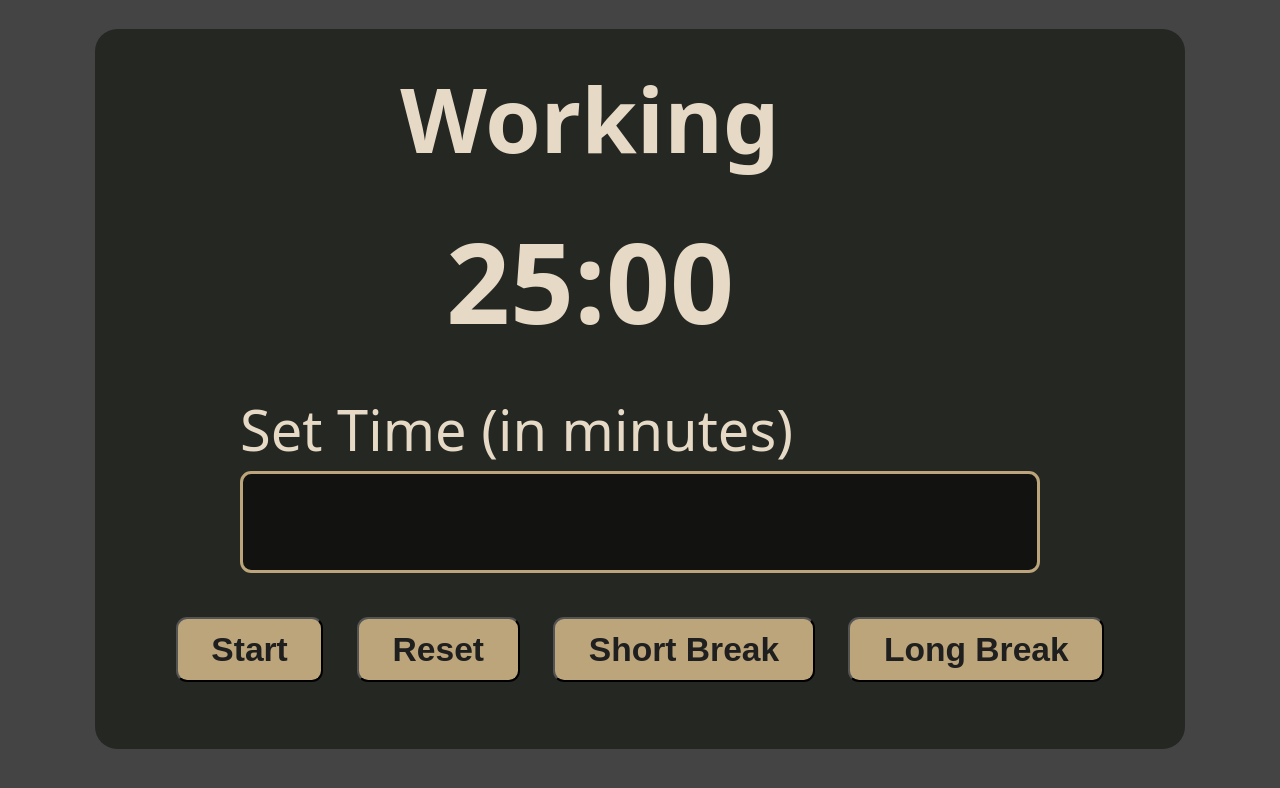
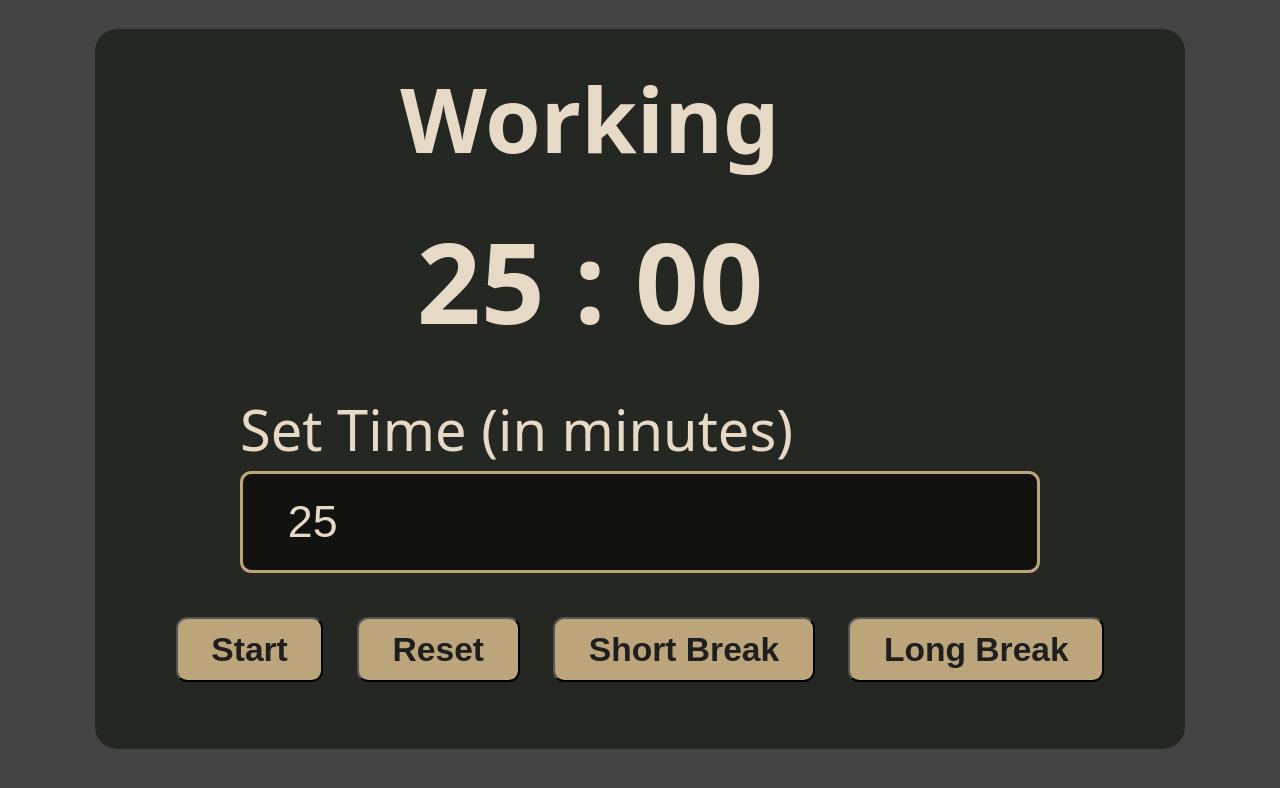
Before and after one commit to WaithakaGuru/Pomodoro-Timer, a React (Vite) app: page / in a window 1280 px wide. Shown: the top 788 px of the page. Built offline with nearby package versions, Linux system fonts and the light colour scheme.

Commit message:
Add the handleAddTime func to set Count Down time

```diff
--- a/src/Components/Mode.jsx
+++ b/src/Components/Mode.jsx
@@ -1,11 +1,14 @@
+import { useTimer } from "../Contexts/TimerContext"
+
 export default function Mode () {
+    const {time} = useTimer();
     return (
         <div className="modes">
             <p className="mode">
                 Working
             </p>
             <p className="time-holder">
-                25:00
+                {time} : 00
             </p>
         </div>
     )
--- a/src/Components/SetTime.jsx
+++ b/src/Components/SetTime.jsx
@@ -1,11 +1,14 @@
 import { useTimer } from "../Contexts/TimerContext"
 
 export default function SetTime () {
-    const {time} = useTimer();
+    const {time, handleAddTime} = useTimer();
     return(
         <div className="set-time">
             <label htmlFor="timeInput">Set Time (in minutes) </label>
-            <input type="number" id="timeInput" className="time-input" value={time} />
+            <input type="number" id="timeInput"
+            className="time-input" value={time}
+            onChange={handleAddTime}
+            />
         </div>
     )
 }
--- a/src/Contexts/TimerContext.jsx
+++ b/src/Contexts/TimerContext.jsx
@@ -5,8 +5,13 @@ export default TimerContext;
 
 export function TimerProvider ({children }) {
     // functions and values
-    const [time, setTime] = useState(null);
-    return <TimerContext.Provider value={{time}}>
+    const [time, setTime] = useState(25);
+
+    function handleAddTime (e) {
+        setTime(e.target.value);
+    }
+
+    return <TimerContext.Provider value={{time, handleAddTime}}>
         {children}
     </TimerContext.Provider>
 
```
